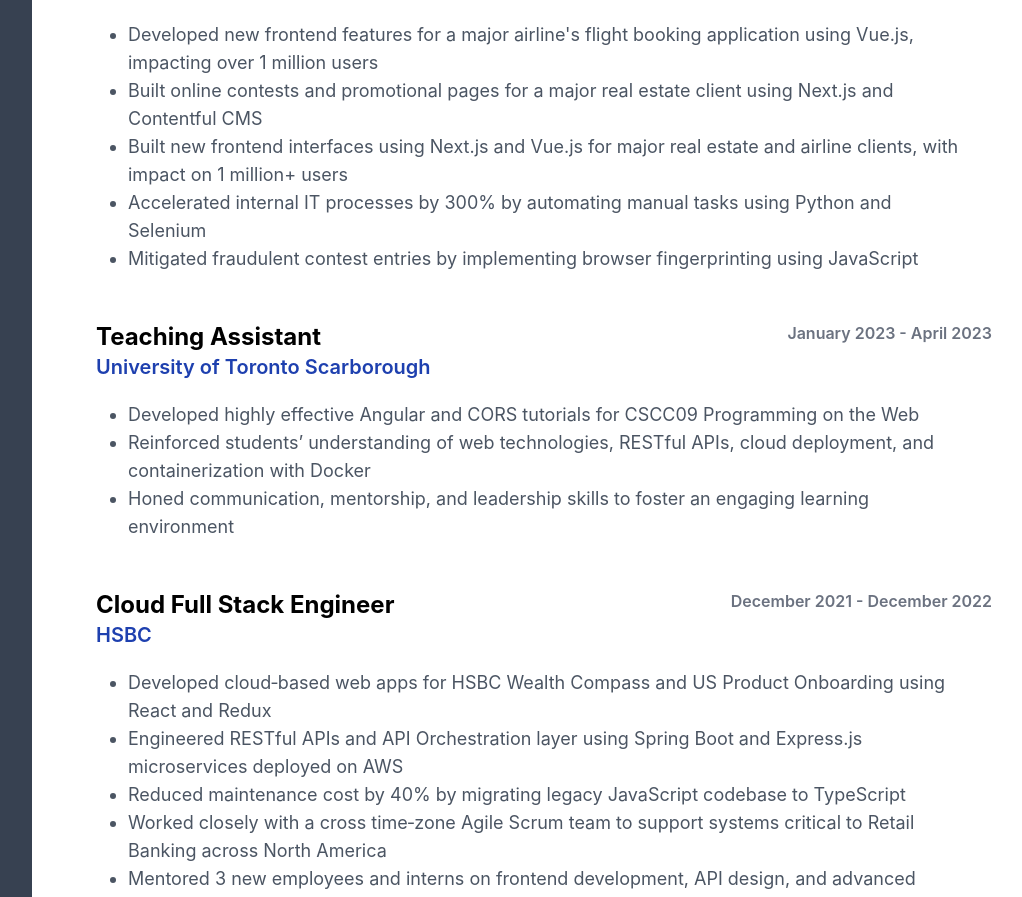
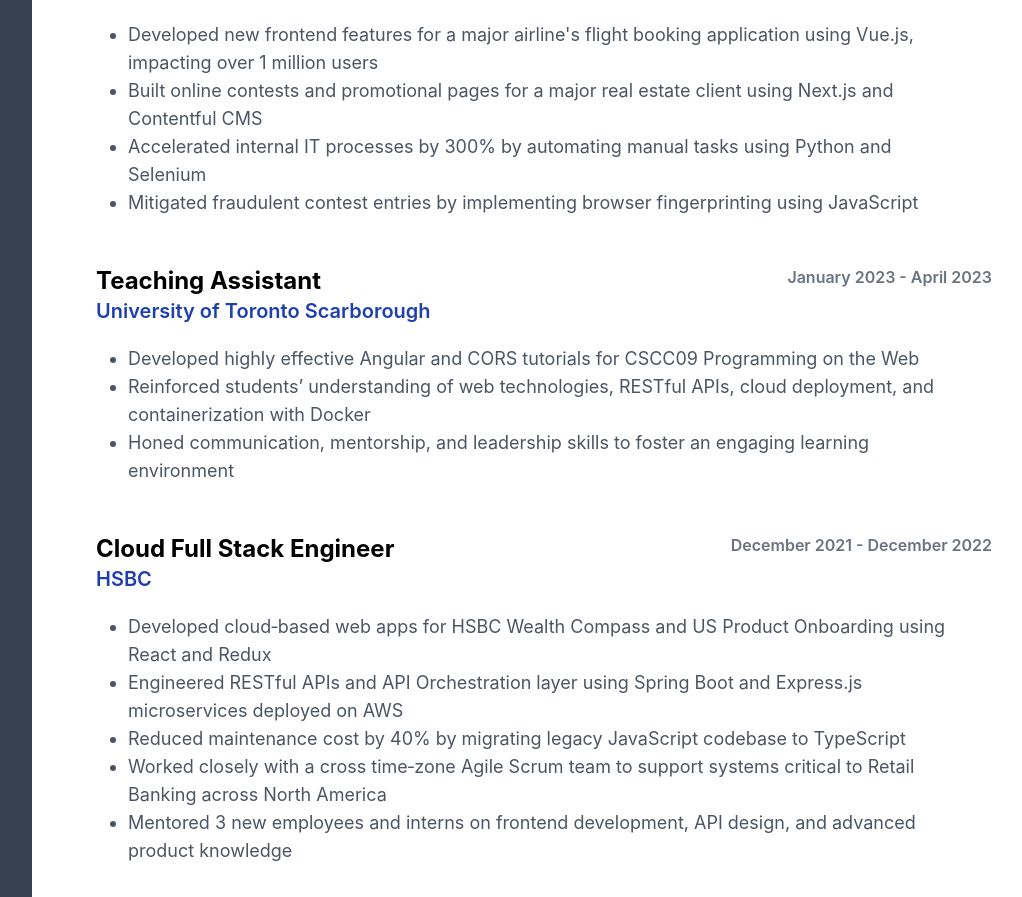
Before and after one commit to l3n0ire/portfolio-v2, a Next.js app: page / in a window 1280 px wide. Shown: the part 1004-1901 px from the top of the page, without its empty margins (224-1246 px from the left). Built offline with nearby package versions, Linux system fonts and the light colour scheme.

Commit message:
fix extra point

```diff
--- a/data/data.js
+++ b/data/data.js
@@ -8,7 +8,6 @@
       desc: [
         "Developed new frontend features for a major airline's flight booking application using Vue.js, impacting over 1 million users",
         "Built online contests and promotional pages for a major real estate client using Next.js and Contentful CMS",
-        "Built new frontend interfaces using Next.js and Vue.js for major real estate and airline clients, with impact on 1 million+ users",
         "Accelerated internal IT processes by 300% by automating manual tasks using Python and Selenium",
         "Mitigated fraudulent contest entries by implementing browser fingerprinting using JavaScript",
       ],
```
